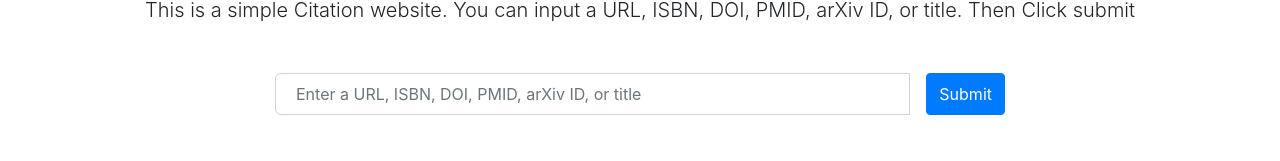
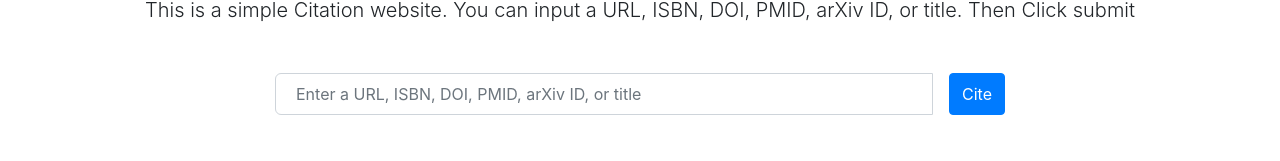
Before and after one commit to Jurshsmith/citation_website, a plain HTML site: page index.html in a window 1280 px wide. Shown: the part 155-316 px from the top of the page. Drawn offline with Linux system fonts and the light colour scheme; files whose address does not match are found by name.

Commit message:
version 1.001

```diff
--- a/index.html
+++ b/index.html
@@ -44,7 +44,7 @@
                     </div>
                   </div> -->
 
-                  <button type="button" class="btn btn-primary ml-3">Submit</button>
+                  <button type="button" class="btn btn-primary ml-3">Cite</button>
                 </div>
               </div>
           </div>
```
